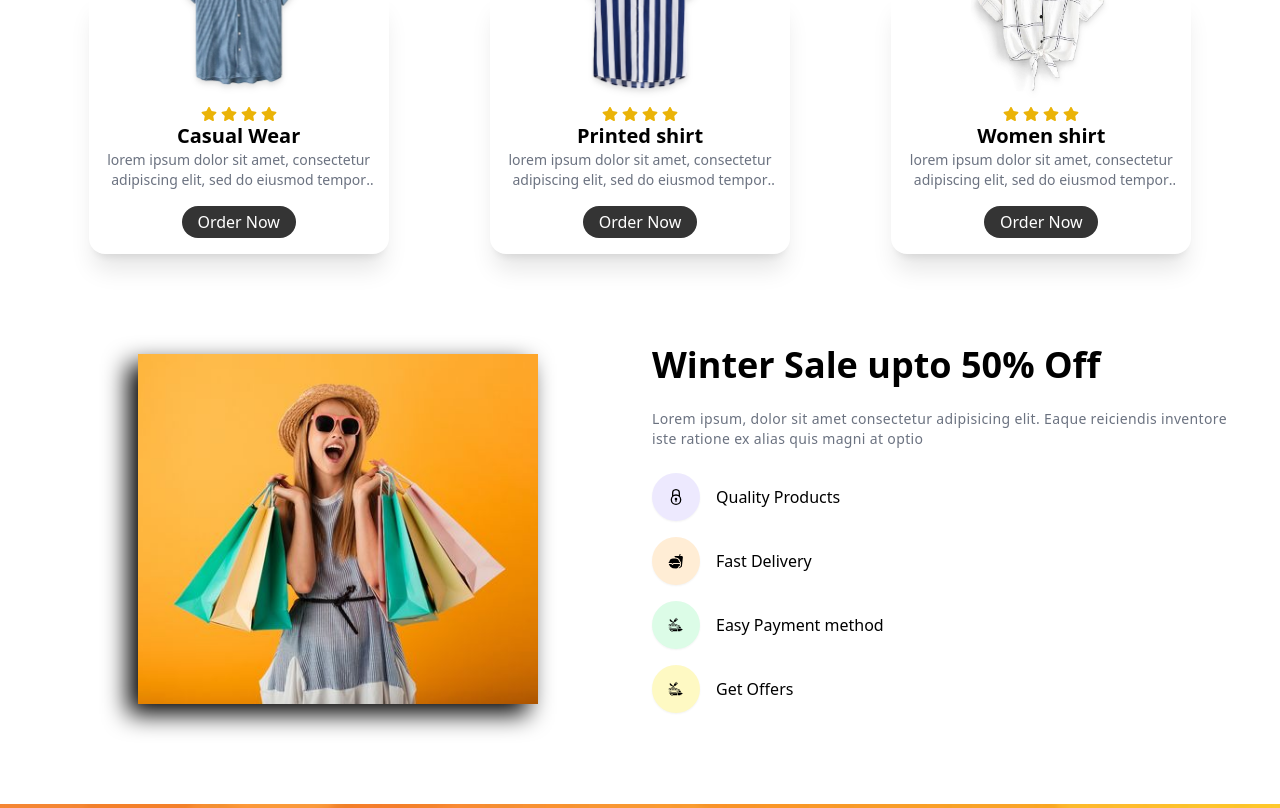
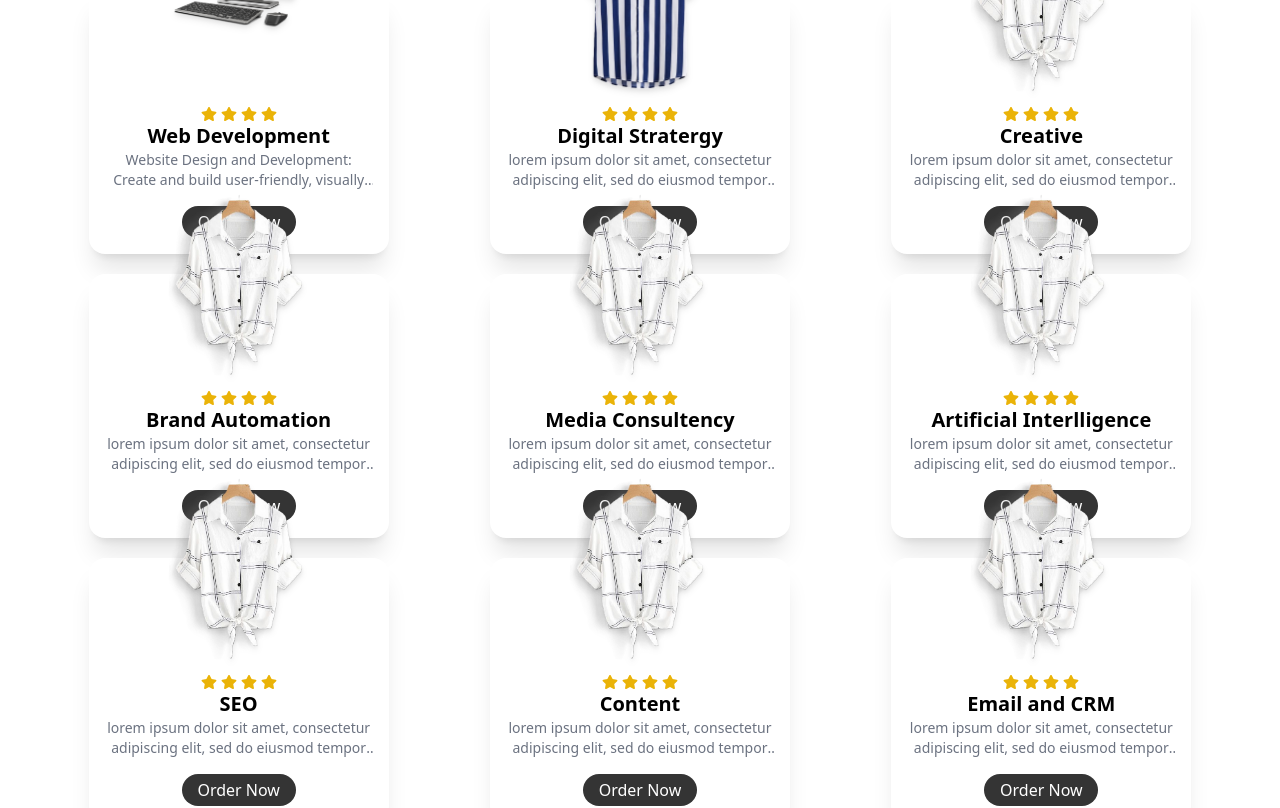
Before and after one commit to cswarnasooriya/Zmedia-Digital, a React (Vite) app: page / in a window 1280 px wide. Shown: the part 1820-2628 px from the top of the page. Built offline with nearby package versions, Linux system fonts and the light colour scheme.

Commit message:
newUpdate

```diff
--- a/src/components/TopProducts/TopProducts.jsx
+++ b/src/components/TopProducts/TopProducts.jsx
@@ -1,31 +1,81 @@
 import React from "react";
-import Img1 from "../../assets/shirt/shirt.png";
+import Img1 from "../../assets/shirt/web.png";
 import Img2 from "../../assets/shirt/shirt2.png";
 import Img3 from "../../assets/shirt/shirt3.png";
+import Img4 from "../../assets/shirt/shirt3.png";
+import Img5 from "../../assets/shirt/shirt3.png";
+import Img6 from "../../assets/shirt/shirt3.png";
+import Img7 from "../../assets/shirt/shirt3.png";
+import Img8 from "../../assets/shirt/shirt3.png";
+import Img9 from "../../assets/shirt/shirt3.png";
+
 import { FaStar } from "react-icons/fa";
 
 const ProductsData = [
   {
     id: 1,
     img: Img1,
-    title: "Casual Wear",
+    title: "Web Development",
     description:
-      "lorem ipsum dolor sit amet, consectetur adipiscing elit, sed do eiusmod tempor incididunt ut labore et dolore magna aliqua.",
+      "Website Design and Development: Create and build user-friendly, visually appealing websites that are optimized for performance, usability, and conversion.",
   },
   {
     id: 2,
     img: Img2,
-    title: "Printed shirt",
+    title: "Digital Stratergy",
     description:
       "lorem ipsum dolor sit amet, consectetur adipiscing elit, sed do eiusmod tempor incididunt ut labore et dolore magna aliqua.",
   },
   {
     id: 3,
     img: Img3,
-    title: "Women shirt",
+    title: "Creative",
     description:
       "lorem ipsum dolor sit amet, consectetur adipiscing elit, sed do eiusmod tempor incididunt ut labore et dolore magna aliqua.",
   },
+  {
+    id: 4,
+    img: Img4,
+    title: "Brand Automation",
+    description:
+      "lorem ipsum dolor sit amet, consectetur adipiscing elit, sed do eiusmod tempor incididunt ut labore et dolore magna aliqua.",
+  },
+  {
+    id: 5,
+    img: Img5,
+    title: "Media Consultency",
+    description:
+      "lorem ipsum dolor sit amet, consectetur adipiscing elit, sed do eiusmod tempor incididunt ut labore et dolore magna aliqua.",
+  },
+  {
+    id: 6,
+    img: Img6,
+    title: "Artificial Interlligence",
+    description:
+      "lorem ipsum dolor sit amet, consectetur adipiscing elit, sed do eiusmod tempor incididunt ut labore et dolore magna aliqua.",
+  },
+  {
+    id: 7,
+    img: Img7,
+    title: "SEO",
+    description:
+      "lorem ipsum dolor sit amet, consectetur adipiscing elit, sed do eiusmod tempor incididunt ut labore et dolore magna aliqua.",
+  },
+  {
+    id: 8,
+    img: Img8,
+    title: "Content",
+    description:
+      "lorem ipsum dolor sit amet, consectetur adipiscing elit, sed do eiusmod tempor incididunt ut labore et dolore magna aliqua.",
+  },
+  {
+    id: 9,
+    img: Img9,
+    title: "Email and CRM",
+    description:
+      "lorem ipsum dolor sit amet, consectetur adipiscing elit, sed do eiusmod tempor incididunt ut labore et dolore magna aliqua.",
+  },
+
 ];
 const TopProducts = ({ handleOrderPopup }) => {
   return (
@@ -34,10 +84,10 @@ const TopProducts = ({ handleOrderPopup }) => {
         {/* Header section */}
         <div className="text-left mb-24">
           <p data-aos="fade-up" className="text-sm text-primary">
-            Top Rated Products for you
+            Top Rated Servise for you
           </p>
           <h1 data-aos="fade-up" className="text-3xl font-bold">
-            Best Products
+            Best Servise
           </h1>
           <p data-aos="fade-up" className="text-xs text-gray-400">
             Lorem ipsum dolor sit amet consectetur, adipisicing elit. Sit
```
Also changed, not shown: src/assets/shirt/web.png (added), src/assets/women/Brandservice_2.png (added).
